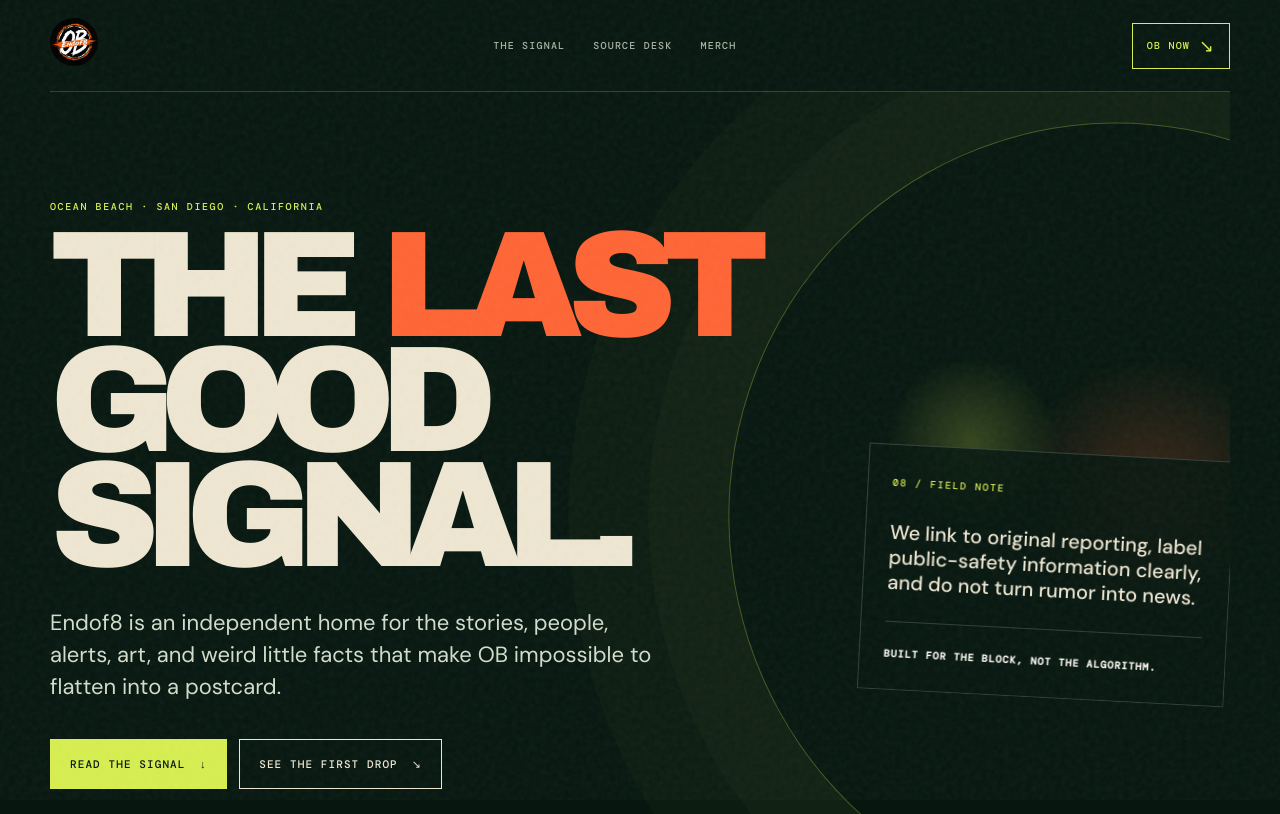
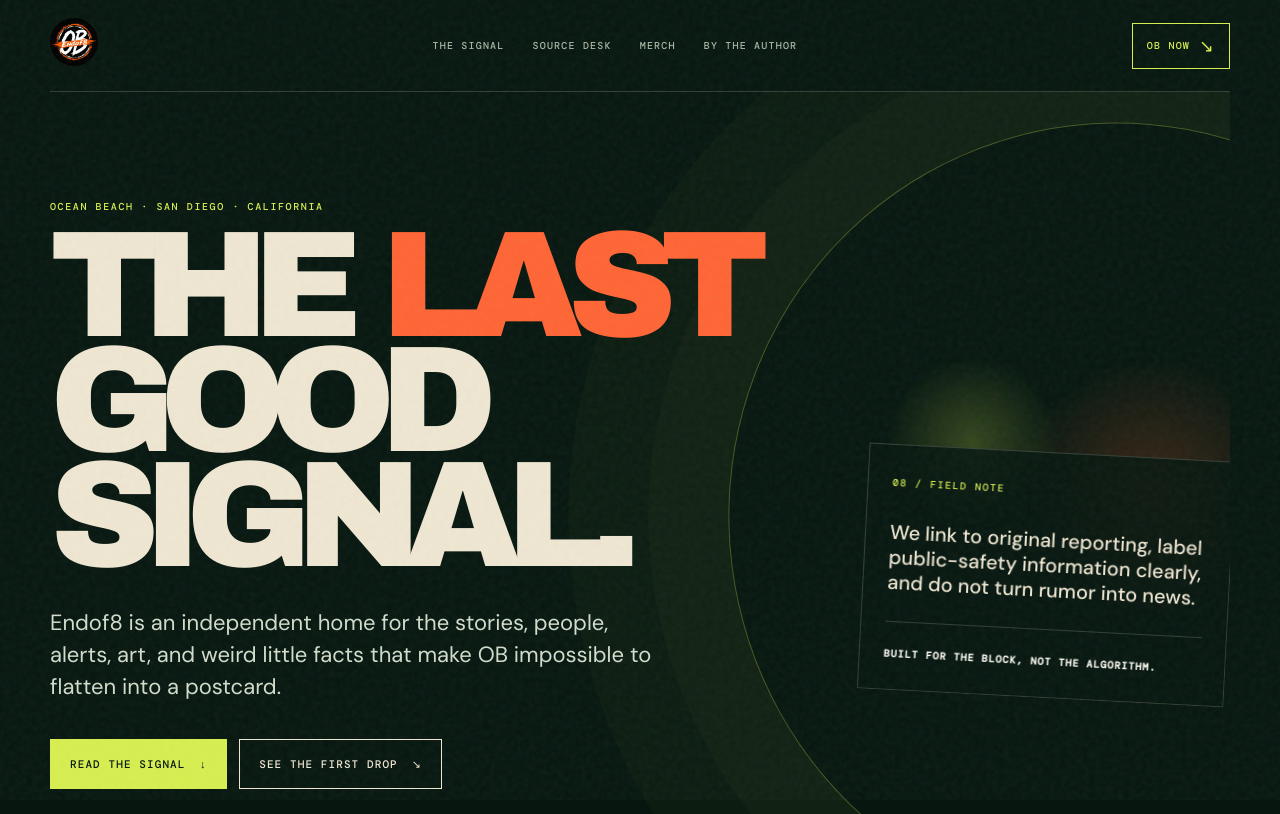
Before and after one commit to JoS727/Endof8, a plain HTML site: page index.html in a window 1280 px wide. Shown: the top 814 px of the page. Drawn offline with nearby package versions, Linux system fonts and the light colour scheme.

Commit message:
Add author page to Endof8 navigation

```diff
--- a/index.html
+++ b/index.html
@@ -21,6 +21,7 @@
       <a href="#signal">The signal</a>
       <a href="#sources">Source desk</a>
       <a href="#store">Merch</a>
+      <a href="/author">By the author</a>
     </nav>
     <a class="menu-cta" href="#sources">OB NOW <i>↘</i></a>
   </header>
```
